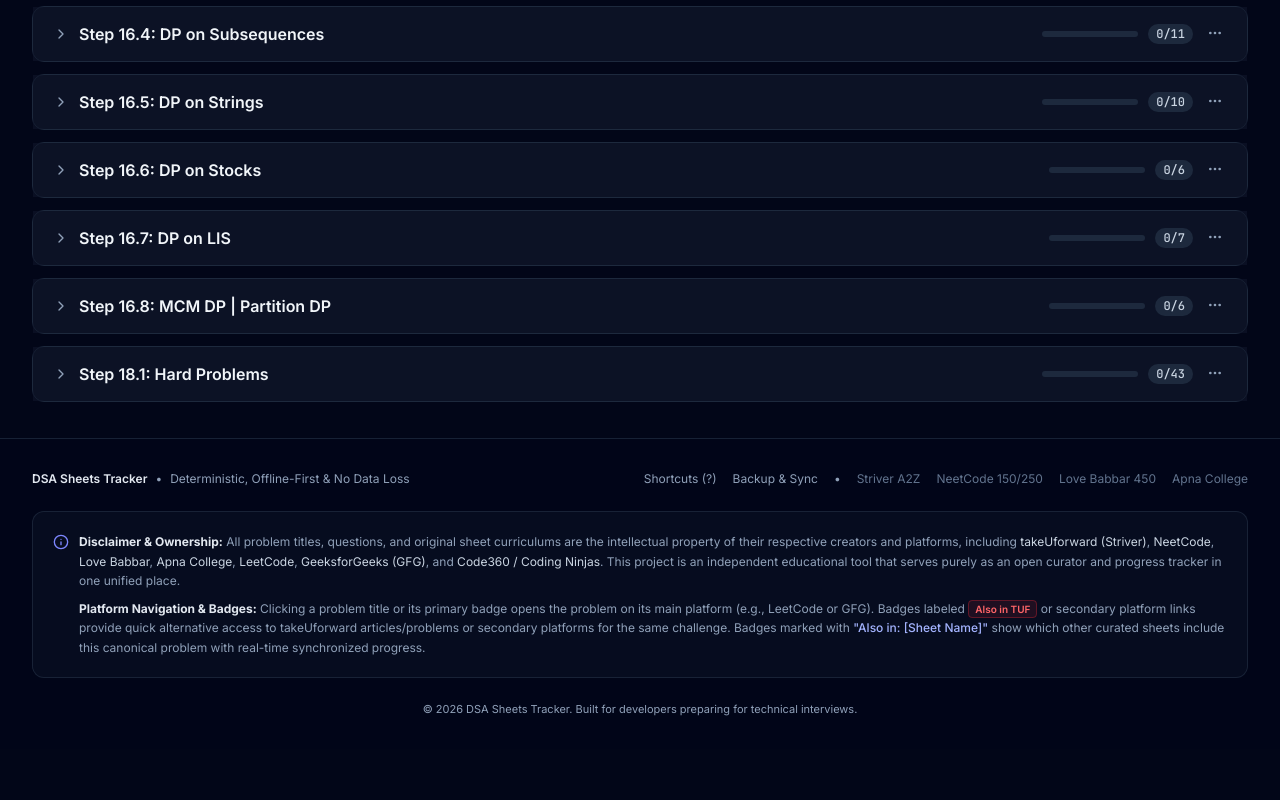
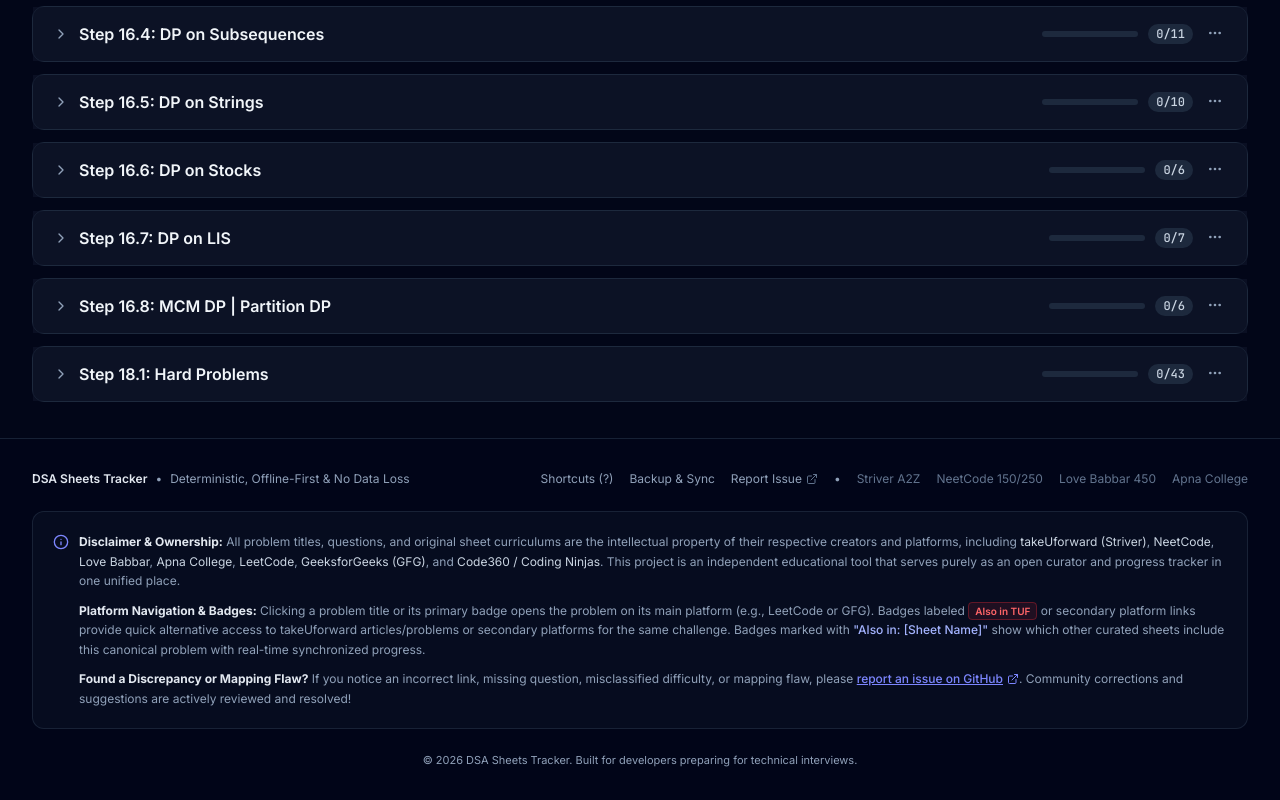
Before and after one commit to Biraj2004/DSA-Sheets-Tracker, a React (Vite) app: page / in a window 1280 px wide. Shown: the part 4666-5466 px from the top of the page. Before the commit the page ends 5415 px from the top, so only its background shows below. Built offline with nearby package versions, Linux system fonts and the light colour scheme.

Commit message:
docs: add comprehensive readme without emojis, mit license, issue reporting, and fix social preview metadata

```diff
--- a/index.html
+++ b/index.html
@@ -5,7 +5,8 @@
     <meta charset="UTF-8" />
     <meta name="viewport" content="width=device-width, initial-scale=1.0, viewport-fit=cover" />
     <meta name="robots" content="index, follow, max-image-preview:large, max-snippet:-1, max-video-preview:-1" />
-    <link rel="canonical" href="https://dsatracker.in/" />
+    <!-- Canonical URL -->
+    <link rel="canonical" href="https://dsa-sheets-tracker.newkid.workers.dev/" />
 
     <!-- Title & Description (Targeting Primary Keywords, 50-60 & 150-160 chars) -->
     <title>DSA Sheets Tracker — Striver A2Z, NeetCode, Babbar 450</title>
@@ -32,34 +33,38 @@
     <link rel="icon" type="image/png" sizes="32x32" href="/favicon-32x32.png" />
     <link rel="icon" type="image/png" sizes="16x16" href="/favicon-16x16.png" />
     <link rel="apple-touch-icon" sizes="180x180" href="/apple-touch-icon.png" />
+    <link rel="image_src" href="https://dsa-sheets-tracker.newkid.workers.dev/og-image.png" />
+    <meta itemprop="image" content="https://dsa-sheets-tracker.newkid.workers.dev/og-image.png" />
     <link rel="manifest" href="/site.webmanifest" />
 
-    <!-- Open Graph (Facebook, LinkedIn, Discord, Slack) -->
+    <!-- Open Graph (WhatsApp, Facebook, LinkedIn, Discord, Telegram, Slack) -->
     <meta property="og:type" content="website" />
-    <meta property="og:url" content="https://dsatracker.in/" />
+    <meta property="og:url" content="https://dsa-sheets-tracker.newkid.workers.dev/" />
     <meta property="og:site_name" content="DSA Sheets Tracker" />
     <meta property="og:title" content="DSA Sheets Tracker — Striver A2Z, NeetCode, Babbar 450" />
     <meta
       property="og:description"
       content="Track, revise, and master 1,000+ curated DSA coding interview problems across Striver A2Z, NeetCode 150/250, and Babbar 450 sheets. 100% free and offline-ready."
     />
-    <meta property="og:image" content="https://dsatracker.in/og-image.png" />
-    <meta property="og:image:width" content="1200" />
-    <meta property="og:image:height" content="630" />
+    <meta property="og:image" content="https://dsa-sheets-tracker.newkid.workers.dev/og-image.png" />
+    <meta property="og:image:secure_url" content="https://dsa-sheets-tracker.newkid.workers.dev/og-image.png" />
+    <meta property="og:image:type" content="image/png" />
+    <meta property="og:image:width" content="512" />
+    <meta property="og:image:height" content="512" />
     <meta
       property="og:image:alt"
-      content="DSA Sheets Tracker preview interface displaying step-wise problem progress, difficulty tags, and spaced repetition schedule."
+      content="DSA Sheets Tracker icon logo with high-contrast gradient mark."
     />
 
     <!-- Twitter / X Cards -->
     <meta name="twitter:card" content="summary_large_image" />
-    <meta name="twitter:url" content="https://dsatracker.in/" />
+    <meta name="twitter:url" content="https://dsa-sheets-tracker.newkid.workers.dev/" />
     <meta name="twitter:title" content="DSA Sheets Tracker — Striver A2Z, NeetCode, Babbar 450" />
     <meta
       name="twitter:description"
       content="Track, revise, and master 1,000+ curated DSA coding interview problems across Striver A2Z, NeetCode 150/250, and Babbar 450 sheets. 100% free and offline-ready."
     />
-    <meta name="twitter:image" content="https://dsatracker.in/og-image.png" />
+    <meta name="twitter:image" content="https://dsa-sheets-tracker.newkid.workers.dev/long-thumbnail.png" />
 
     <!-- Google Fonts Preconnect (Inter & JetBrains Mono) -->
     <link rel="preconnect" href="https://fonts.googleapis.com" />
@@ -75,7 +80,7 @@
         "@context": "https://schema.org",
         "@type": "WebApplication",
         "name": "DSA Sheets Tracker",
-        "url": "https://dsatracker.in/",
+        "url": "https://dsa-sheets-tracker.newkid.workers.dev/",
         "description": "Systematic coding interview preparation tracker covering Striver A2Z, NeetCode 150/250, Love Babbar 450, and Apna College DSA sheets.",
         "applicationCategory": "EducationalApplication",
         "operatingSystem": "All",
@@ -86,7 +91,7 @@
           "priceCurrency": "USD"
         },
         "featureList": [
-          "1,020 unique canonical DSA problems",
+          "736 unique canonical DSA problems",
           "Step-wise authentic topic arrangements",
           "Offline-first progress persistence with IndexedDB",
           "Spaced repetition revision scheduling",
--- a/src/App.tsx
+++ b/src/App.tsx
@@ -16,7 +16,7 @@ import { DataManagementModal } from './components/DataManagementModal';
 import { KeyboardShortcutsModal } from './components/KeyboardShortcutsModal';
 import { ScrollToTop } from './components/ScrollToTop';
 import { SkeletonLoader } from './components/SkeletonLoader';
-import { Info } from 'lucide-react';
+import { Info, ExternalLink } from 'lucide-react';
 
 export function App() {
   const {
@@ -354,6 +354,15 @@ export function App() {
               >
                 Backup & Sync
               </button>
+              <a
+                href="https://github.com/Biraj2004/DSA-Sheets-Tracker/issues"
+                target="_blank"
+                rel="noopener noreferrer"
+                className="hover:text-indigo-400 transition-colors inline-flex items-center gap-1"
+              >
+                <span>Report Issue</span>
+                <ExternalLink className="w-3 h-3 text-slate-500" />
+              </a>
               <span className="hidden md:inline">•</span>
               <span className="text-slate-500">Striver A2Z</span>
               <span className="text-slate-500">NeetCode 150/250</span>
@@ -366,12 +375,25 @@ export function App() {
           <div className="p-4 sm:p-5 rounded-xl bg-slate-900/40 border border-slate-800/80 text-left space-y-3">
             <div className="flex items-start gap-2.5">
               <Info className="w-4 h-4 text-indigo-400 shrink-0 mt-0.5" />
-              <div className="space-y-2 text-[11px] sm:text-xs leading-relaxed text-slate-400">
+              <div className="space-y-2.5 text-[11px] sm:text-xs leading-relaxed text-slate-400">
                 <p>
                   <strong className="text-slate-200">Disclaimer & Ownership:</strong> All problem titles, questions, and original sheet curriculums are the intellectual property of their respective creators and platforms, including <span className="text-slate-300">takeUforward (Striver)</span>, <span className="text-slate-300">NeetCode</span>, <span className="text-slate-300">Love Babbar</span>, <span className="text-slate-300">Apna College</span>, <span className="text-slate-300">LeetCode</span>, <span className="text-slate-300">GeeksforGeeks (GFG)</span>, and <span className="text-slate-300">Code360 / Coding Ninjas</span>. This project is an independent educational tool that serves purely as an open curator and progress tracker in one unified place.
                 </p>
                 <p>
                   <strong className="text-slate-200">Platform Navigation & Badges:</strong> Clicking a problem title or its primary badge opens the problem on its main platform (e.g., LeetCode or GFG). Badges labeled <span className="px-1.5 py-0.5 rounded text-[10px] font-semibold text-red-400 bg-red-500/10 border border-red-500/30">Also in TUF</span> or secondary platform links provide quick alternative access to takeUforward articles/problems or secondary platforms for the same challenge. Badges marked with <span className="text-indigo-300 font-medium">"Also in: [Sheet Name]"</span> show which other curated sheets include this canonical problem with real-time synchronized progress.
+                </p>
+                <p>
+                  <strong className="text-slate-200">Found a Discrepancy or Mapping Flaw?</strong> If you notice an incorrect link, missing question, misclassified difficulty, or mapping flaw, please{' '}
+                  <a
+                    href="https://github.com/Biraj2004/DSA-Sheets-Tracker/issues"
+                    target="_blank"
+                    rel="noopener noreferrer"
+                    className="text-indigo-400 hover:text-indigo-300 underline font-medium inline-flex items-center gap-1"
+                  >
+                    report an issue on GitHub
+                    <ExternalLink className="w-3 h-3 inline" />
+                  </a>
+                  . Community corrections and suggestions are actively reviewed and resolved!
                 </p>
               </div>
             </div>
```
Also changed, not shown: 2 other files (tests, documents, lock files or other folders).
